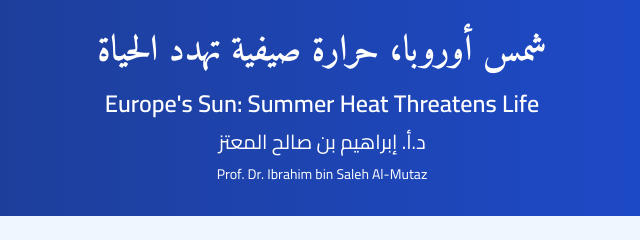
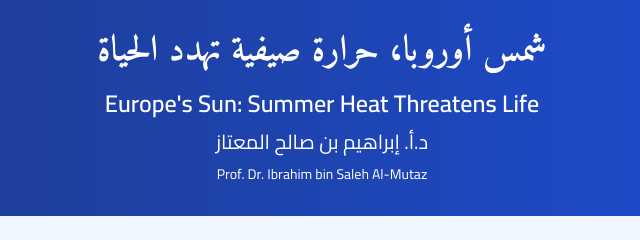
Before and after one commit to azoOz-123-1/Sun-of-Europe_html, a plain HTML site: page index.html in a window 1280 px wide. Shown: the top 240 px of the page, 318-958 px from the left. Drawn offline with nearby package versions, Linux system fonts and the light colour scheme.

Commit message:
Add files via upload

```diff
--- a/index.html
+++ b/index.html
@@ -46,7 +46,7 @@
             <div class="text-center">
                 <h1 class="text-4xl font-bold title-font mb-4">شمس أوروبا، حرارة صيفية تهدد الحياة</h1>
                 <h2 class="text-2xl font-semibold mb-2">Europe's Sun: Summer Heat Threatens Life</h2>
-                <p class="text-xl">د.أ. إبراهيم بن صالح المعتز</p>
+                <p class="text-xl">د.أ. إبراهيم بن صالح المعتاز</p>
                 <p class="text-sm mt-2">Prof. Dr. Ibrahim bin Saleh Al-Mutaz</p>
             </div>
         </header>
@@ -350,7 +350,7 @@
 
         <!-- Footer -->
         <footer class="bg-gray-800 text-white p-6 text-center">
-            <p class="mb-2">© 2025 - د.أ. إبراهيم بن صالح المعتز</p>
+            <p class="mb-2">© 2025 - د.أ. إبراهيم بن صالح المعتاز</p>
             <p class="text-sm text-gray-400">جميع الحقوق محفوظة - دراسة علمية حول تأثير الحرارة على الصحة العامة</p>
         </footer>
     </div>
```
